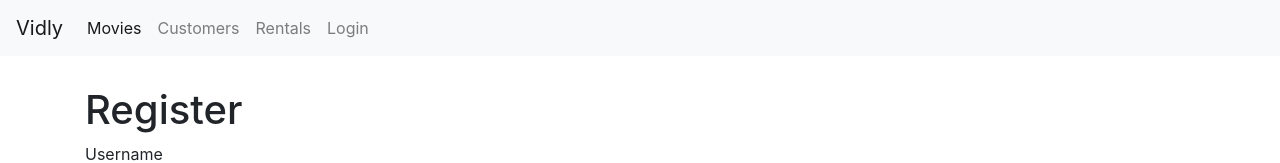
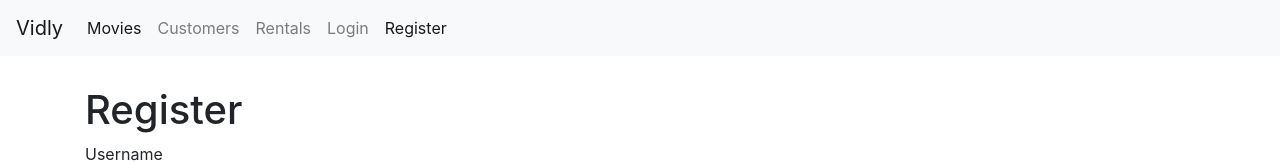
Before and after one commit to kanastasov/ReactVidlyApp, a React (Create React App) app: page /register in a window 1280 px wide. Shown: the top 163 px of the page. Built offline with nearby package versions, Linux system fonts and the light colour scheme; no server answers.

Commit message:
register user

```diff
--- a/src/App.js
+++ b/src/App.js
@@ -8,7 +8,7 @@ import Rentals from "./components/rentals";
 import NotFound from "./components/notFound";
 import NavBar from "./components/navBar";
 import LoginForm from "./components/loginForm";
-import RegisterForm from "./components/registerForm";
+import RegisterForm from './components/registerForm';
 import "./App.css";
 import 'react-toastify/dist/ReactToastify.css';
 
--- a/src/components/navBar.jsx
+++ b/src/components/navBar.jsx
@@ -23,7 +23,12 @@ const NavBar = () => {
             <li className="nav-item">
                 <NavLink className="nav-link" to="/login">
                     Login
-                    </NavLink>
+            </NavLink>
+            </li>
+             <li className="nav-item">
+                <NavLink className="nav-link" to="/register">
+                    Register
+            </NavLink>
             </li>
 
             </ul>
--- a/src/components/registerForm.jsx
+++ b/src/components/registerForm.jsx
@@ -1,6 +1,7 @@
 import React from "react";
 import Joi from "joi-browser";
 import Form from "./common/form";
+import * as userService from '../services/userService';
 
 class RegisterForm extends Form {
   state = {
@@ -22,8 +23,10 @@ class RegisterForm extends Form {
       .label("Name")
   };
 
-  doSubmit = () => {
+  doSubmit = async () => {
     // Call the server
+    await userService.register(this.state.data);
+
     console.log("Submitted");
   };
 
--- /dev/null
+++ b/src/services/userService.js
@@ -0,0 +1,14 @@
+import http from './httpService'
+import {apiUrl} from '../config.json';
+
+const apiEndpoint = apiUrl + "/users";
+
+
+export function register(user){
+    return http.post(apiEndpoint, {
+        email:user.username,
+        password: user.password,
+        name: user.name
+    });
+
+}
```
